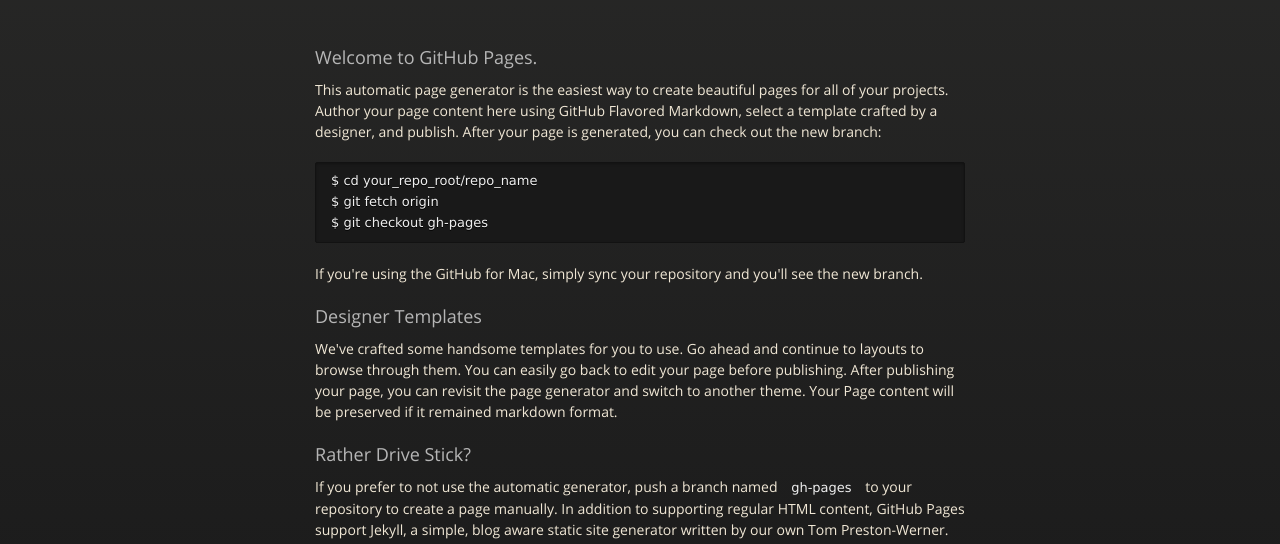
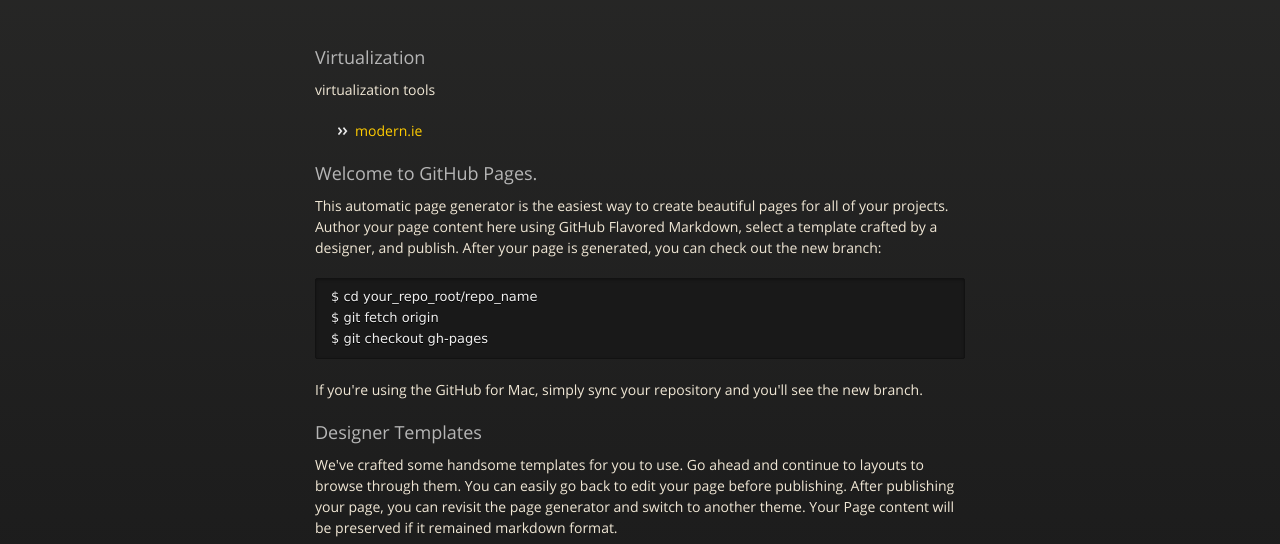
Before and after one commit to funspace/funspace.github.io, a plain HTML site: page index.html in a window 1280 px wide. Shown: the part 226-770 px from the top of the page. Drawn offline with nearby package versions, Linux system fonts and the light colour scheme.

Commit message:
Update index.html

```diff
--- a/index.html
+++ b/index.html
@@ -35,6 +35,12 @@
           <span class="credits right">Hosted on GitHub Pages &mdash; Theme by <a href="http://twitter.com/#!/michigangraham">mattgraham</a></span>
         </div>
 
+        <h3>Virtualization</h3>
+        <p>virtualization tools</p>
+        <ul>
+          <li><a href="http://www.modern.ie/en-us/virtualization-tools#downloads">modern.ie</a></li>
+        </ul>
+
         <h3>Welcome to GitHub Pages.</h3>
 
 <p>This automatic page generator is the easiest way to create beautiful pages for all of your projects. Author your page content here using GitHub Flavored Markdown, select a template crafted by a designer, and publish. After your page is generated, you can check out the new branch:</p>
```
